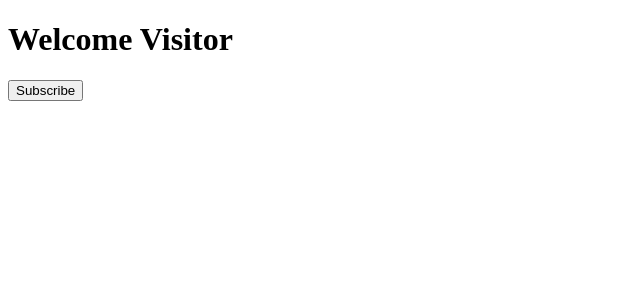
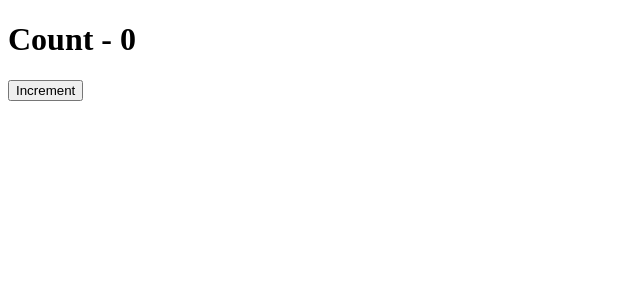
Before and after one commit to soknanprogramming/React-js, a React (Create React App) app: page / in a window 1280 px wide. Shown: the top 300 px of the page, without its empty margins (0-640 px from the left). Built offline with nearby package versions, Linux system fonts and the light colour scheme.

Commit message:
setState

```diff
--- a/src/App.js
+++ b/src/App.js
@@ -2,13 +2,14 @@
 // import Greet from './components/Greet';
 // import Welcome from './components/Welcome'
 // import Hello from './components/Hello'
-import Message from './components/Message';
+// import Message from './components/Message';
+import Counter from './components/Counter';
 
 class App extends Component{
   render(){
     return (
       <div>
-        <Message />
+        <Counter />
       </div>
     )
   }
--- /dev/null
+++ b/src/components/Counter.js
@@ -0,0 +1,54 @@
+import React, {Component} from "react";
+
+class Counter extends Component {
+    constructor(prosp){
+        super(prosp);
+        this.state = {
+            count: 0
+        };
+    }
+    increment(){
+        // this.state.count = this.state.count + 1;
+        // this.setState({
+        //     count: this.state.count + 1
+        // },
+        // () => {
+        //     console.log('Callback value', this.state.count);
+        //     }
+        // );
+        /*
+        this.setState(prevState => ({
+                count: prevState.count + 1
+            }),
+            () => {
+                console.log('Callback value', this.state.count);
+            }
+        );
+        console.log(this.state.count);
+        */
+       this.setState((prevState, props) => ({
+            // count: prevState.count + props.addValue
+            count: prevState.count + 1
+       }));
+       console.log(this.state.count);
+    }
+    incrementFive(){
+        this.increment();
+        this.increment();
+        this.increment();
+        this.increment();
+        this.increment();
+    }
+
+    render(){
+        return(
+            <div>
+                <h1>Count - {this.state.count}</h1>
+                <button onClick={() => this.incrementFive()}>Increment</button>
+            </div>
+        )
+    }
+}
+
+
+export default Counter;
```
